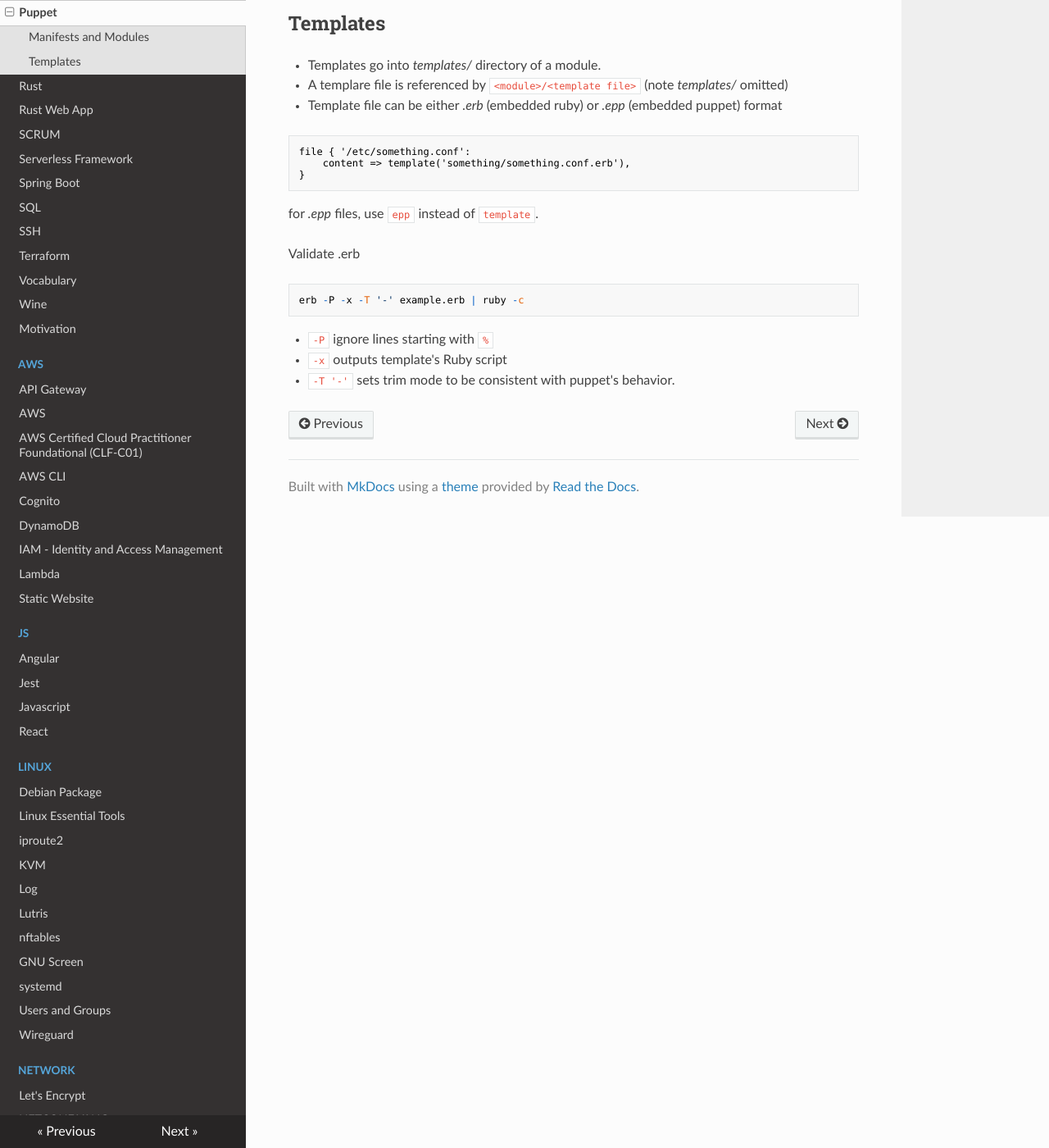
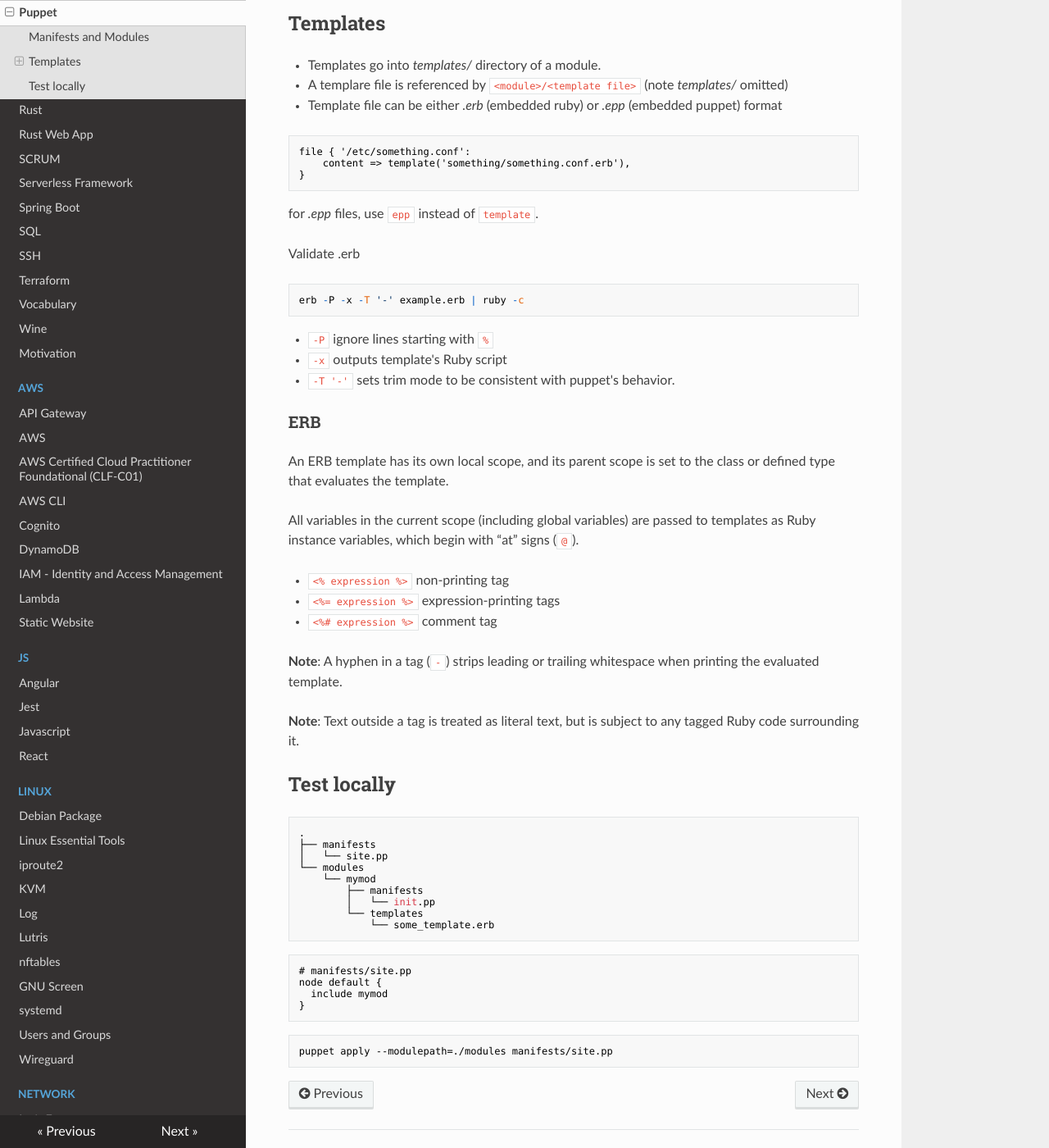
Before and after one commit to YotaYota/notes, an MkDocs documentation site: the page built from docs/puppet.md, in a window 1280 px wide and 1400 px high, scrolled down 1512 px. Shown: the whole window at 82% size. Built offline with MkDocs 1.6.1, drawn with Linux system fonts in a browser that asks for light colours; nearby versions of some CDN libraries.

Commit message:
puppet docs

````diff
--- a/docs/puppet.md
+++ b/docs/puppet.md
@@ -85,3 +85,42 @@
 - `-P` ignore lines starting with `%`
 - `-x` outputs template's Ruby script
 - `-T '-'` sets trim mode to be consistent with puppet's behavior.
+
+### ERB
+
+An ERB template has its own local scope, and its parent scope is set to the class or defined type that evaluates the template.
+
+All variables in the current scope (including global variables) are passed to templates as Ruby instance variables, which begin with “at” signs (`@`).
+
+- `<% expression %>` non-printing tag
+- `<%= expression %>` expression-printing tags
+- `<%# expression %>` comment tag
+
+**Note**: A hyphen in a tag (`-`) strips leading or trailing whitespace when printing the evaluated template.
+
+**Note**: Text outside a tag is treated as literal text, but is subject to any tagged Ruby code surrounding it.
+
+## Test locally
+
+```
+.
+├── manifests
+│   └── site.pp
+└── modules
+    └── mymod
+        ├── manifests
+        │   └── init.pp
+        └── templates
+            └── some_template.erb
+```
+
+```puppet
+# manifests/site.pp
+node default {
+  include mymod
+}
+```
+
+```sh
+puppet apply --modulepath=./modules manifests/site.pp
+```
````
